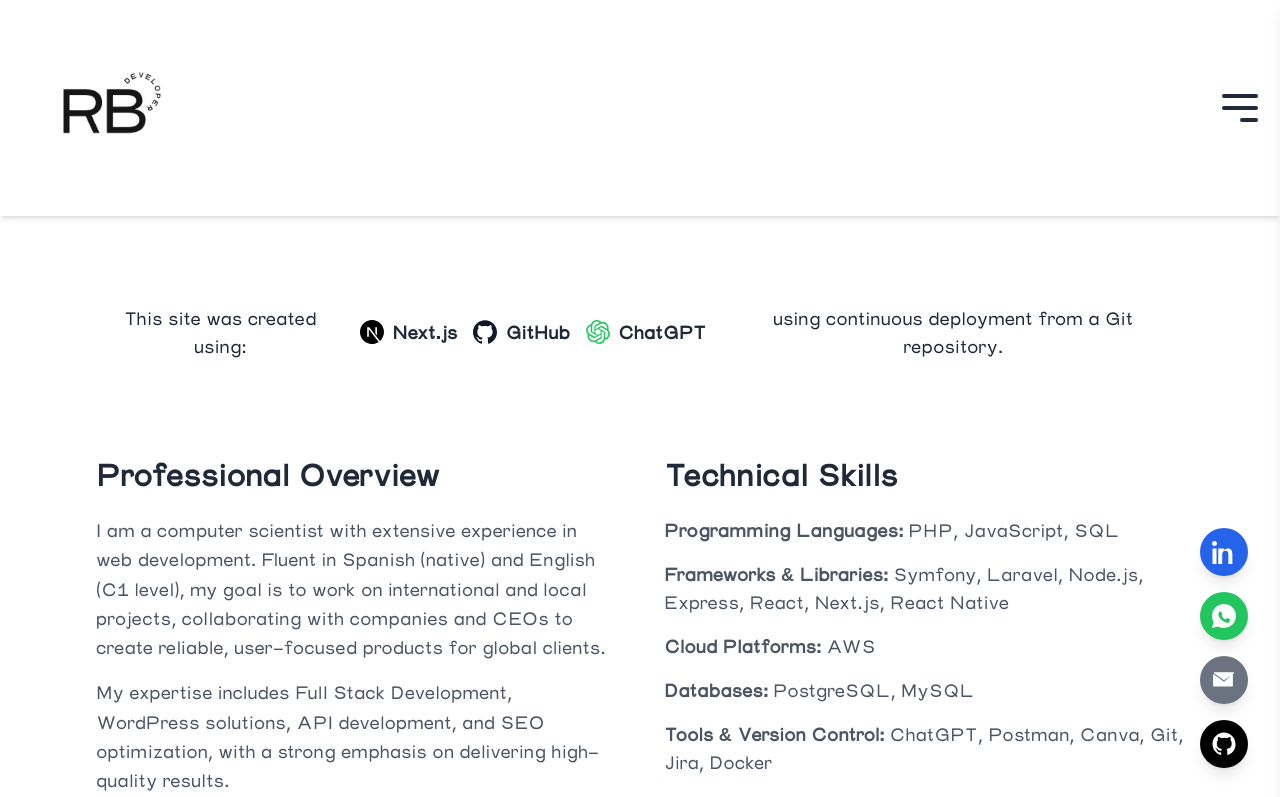
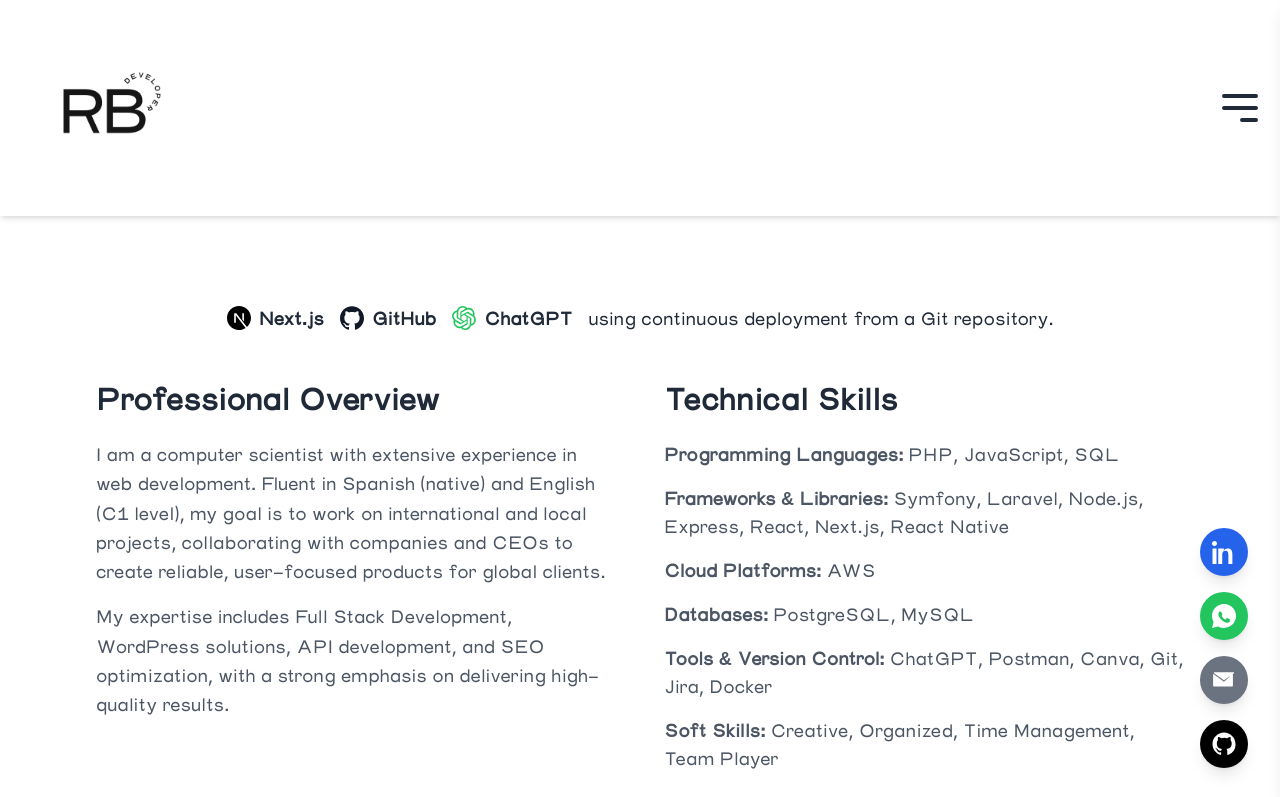
Before and after one commit to ramonbriceno12/ramon-portfolio, a Next.js app in the folder portfolio/: page / in a window 1280 px wide. Shown: the top 797 px of the page. Built offline with nearby package versions, Linux system fonts and the light colour scheme.

Commit message:
Deploy to prod

```diff
--- a/portfolio/app/components/About.tsx
+++ b/portfolio/app/components/About.tsx
@@ -2,14 +2,11 @@
 
 const About: React.FC = () => {
     return (
-    <section id="about" className="py-16 px-6 sm:px-12 lg:px-24 mt-60">
-      <div className="max-w-7xl mx-auto grid grid-cols-1 lg:grid-cols-2 gap-12">
+        <section id="about" className="py-16 px-4 sm:px-6 lg:px-12 xl:px-24 mt-60">
+            <div className="max-w-7xl mx-auto">
                 {/* Top Section: Message with Icons */}
-        <div className="col-span-1 lg:col-span-2 mb-12 text-center">
-          <p className="text-lg text-gray-800 flex items-center justify-center space-x-4">
-            <span>
-              This site was created using:
-            </span>
+                <div className="mb-12">
+                    <p className="text-lg text-gray-800 flex flex-wrap items-center justify-center gap-4">
                         <span className="flex items-center space-x-2">
                             <SiNextdotjs className="w-6 h-6 text-black" />
                             <strong>Next.js</strong>
@@ -26,6 +23,8 @@
                     </p>
                 </div>
 
+                {/* Content Grid */}
+                <div className="grid grid-cols-1 lg:grid-cols-2 gap-12">
                     {/* Left Column: Professional Overview */}
                     <div>
                         <h2 className="text-3xl font-bold text-gray-800 mb-6">
@@ -33,15 +32,15 @@
                         </h2>
                         <p className="text-lg text-gray-600 leading-relaxed">
                             I am a computer scientist with extensive experience in web
-            development. Fluent in Spanish (native) and English (C1 level), my
-            goal is to work on international and local projects, collaborating
-            with companies and CEOs to create reliable, user-focused products
-            for global clients.
+                            development. Fluent in Spanish (native) and English (C1 level),
+                            my goal is to work on international and local projects,
+                            collaborating with companies and CEOs to create reliable,
+                            user-focused products for global clients.
                         </p>
                         <p className="text-lg text-gray-600 leading-relaxed mt-4">
-            My expertise includes Full Stack Development, WordPress solutions,
-            API development, and SEO optimization, with a strong emphasis on
-            delivering high-quality results.
+                            My expertise includes Full Stack Development, WordPress
+                            solutions, API development, and SEO optimization, with a strong
+                            emphasis on delivering high-quality results.
                         </p>
                     </div>
 
@@ -55,8 +54,8 @@
                                 <strong>Programming Languages:</strong> PHP, JavaScript, SQL
                             </li>
                             <li>
-              <strong>Frameworks & Libraries:</strong> Symfony, Laravel, Node.js,
-              Express, React, Next.js, React Native
+                                <strong>Frameworks & Libraries:</strong> Symfony, Laravel,
+                                Node.js, Express, React, Next.js, React Native
                             </li>
                             <li>
                                 <strong>Cloud Platforms:</strong> AWS
@@ -65,14 +64,15 @@
                                 <strong>Databases:</strong> PostgreSQL, MySQL
                             </li>
                             <li>
-              <strong>Tools & Version Control:</strong> ChatGPT, Postman, Canva,
-              Git, Jira, Docker
+                                <strong>Tools & Version Control:</strong> ChatGPT, Postman,
+                                Canva, Git, Jira, Docker
                             </li>
                             <li>
-              <strong>Soft Skills:</strong> Creative, Organized, Time Management,
-              Team Player
+                                <strong>Soft Skills:</strong> Creative, Organized, Time
+                                Management, Team Player
                             </li>
                         </ul>
+                    </div>
                 </div>
             </div>
         </section>
```
Lines whose indentation alone changed are shown as unchanged.
